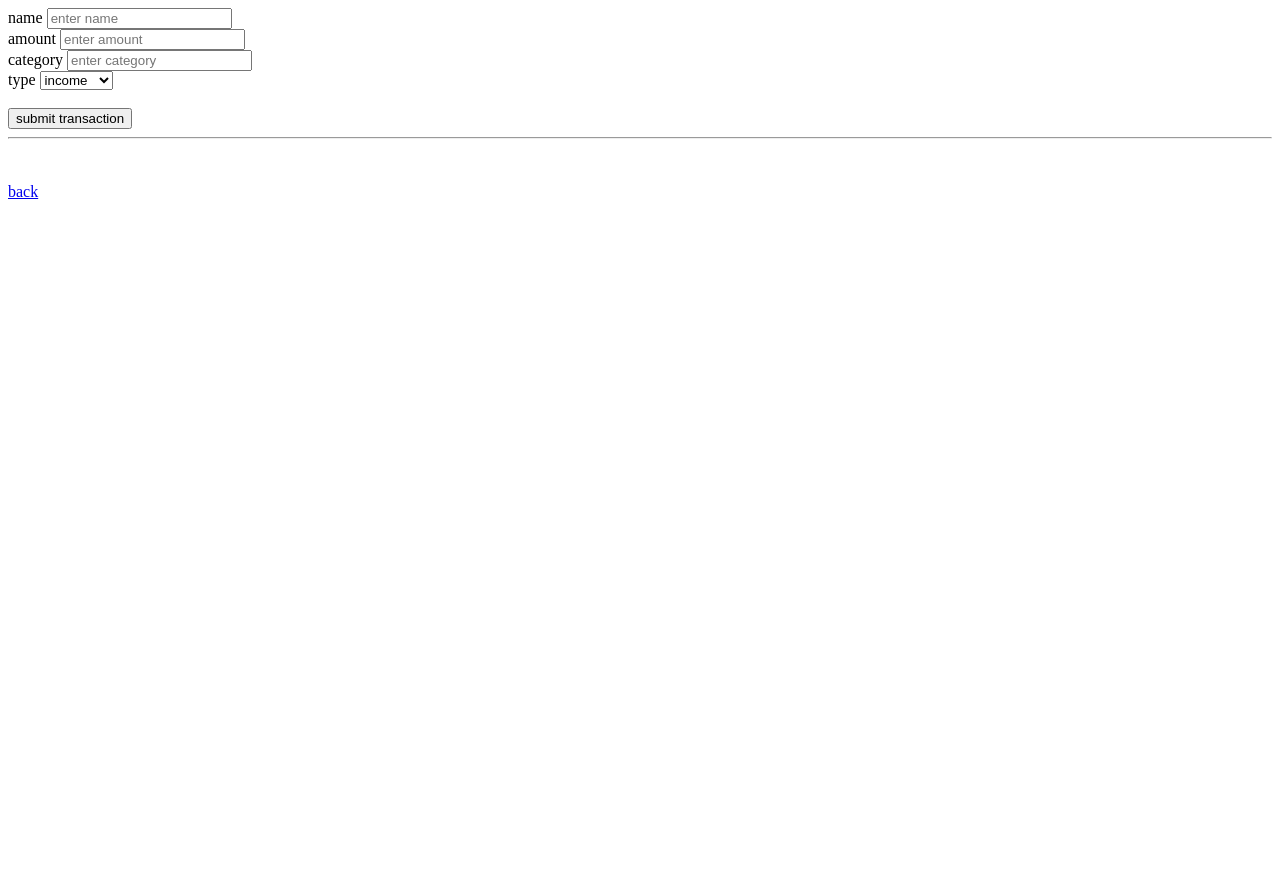
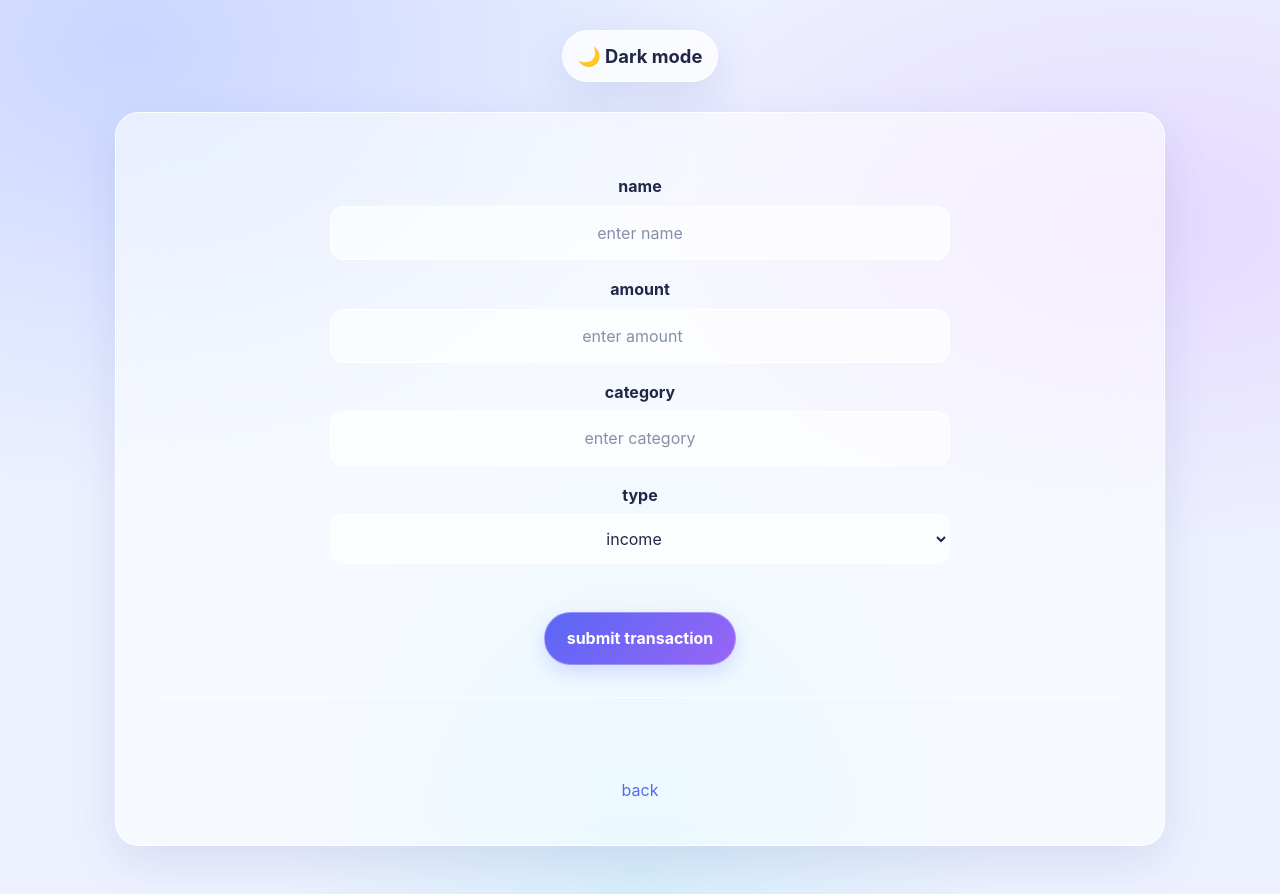
Before and after one commit to Atharken/Flask, a Flask app: page /add in a window 1280 px wide. Before the commit the page ends 199 px from the top, so only its background shows below. Run offline with Flask 3, Linux system fonts and the light colour scheme.

Commit message:
Update add_transaction.html

```diff
--- a/templates/add_transaction.html
+++ b/templates/add_transaction.html
@@ -4,9 +4,15 @@
     <meta charset="UTF-8">
     <meta name="viewport" content="width=device-width, initial-scale=1.0">
     <title>add transaction</title>
+    <link rel="stylesheet" href="{{ url_for('static', filename='main.css') }}">
 
 </head>
 <body>
+    <button id="theme-toggle" type="button">
+        🌙 Dark mode
+    </button>
+    <div class = "container">
+
         <form action = "/add" method = "POST">
             {% if success == True %}
             <p>transaction succesfully saved</p>
@@ -44,5 +50,8 @@
         <br>
         <a href = "/">back</a>
 
+    </div>
+    <script src="{{ url_for('static', filename='theme.js') }}"></script>
+
 </body>
 </html>
```
Lines whose indentation alone changed are shown as unchanged.
